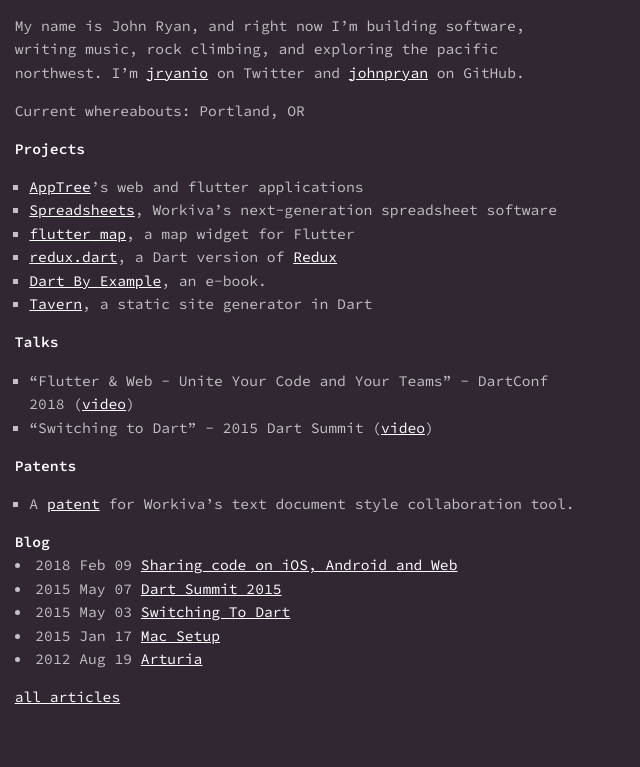
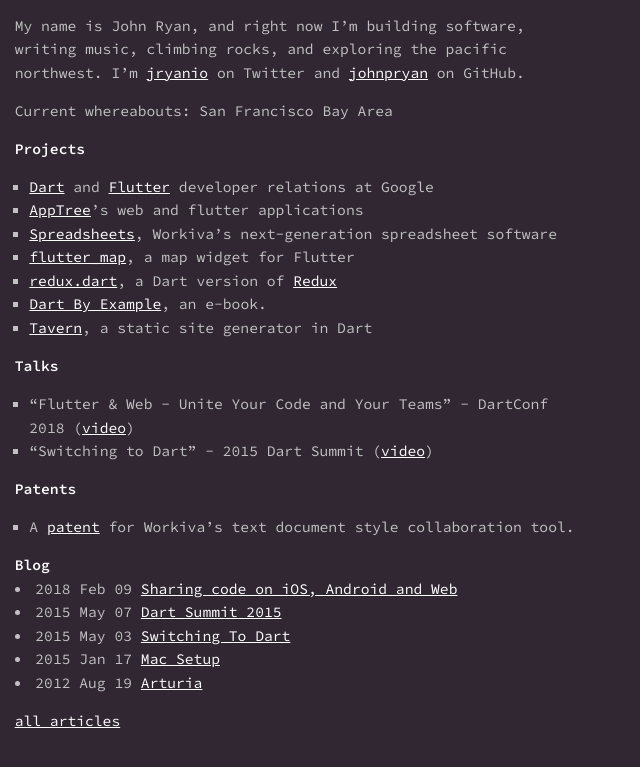
Before and after one commit to johnpryan/github-pages-src, a Jekyll site: the page built from index.md, in a window 1280 px wide. Shown: the top 767 px of the page, without its empty margins (0-640 px from the left). Built offline with Jekyll 4.4.1, drawn with Linux system fonts in a browser that asks for light colours.

Commit message:
Update index.md

```diff
--- a/index.md
+++ b/index.md
@@ -2,14 +2,15 @@
 layout: about
 ---
 
-My name is John Ryan, and right now I'm building software, writing music, rock
-climbing, and exploring the pacific northwest.
+My name is John Ryan, and right now I'm building software,
+writing music, climbing rocks, and exploring the pacific northwest.
 I'm [jryanio](http://twitter.com/jryanio) on Twitter and [johnpryan](http://github.com/johnpryan) on GitHub.
 
-Current whereabouts: Portland, OR
+Current whereabouts: San Francisco Bay Area
 
 ## Projects
 
+- [Dart][dart] and [Flutter][flutter] developer relations at Google
 - [AppTree][apptree]'s web and flutter applications
 - [Spreadsheets][spreadsheets], Workiva's next-generation spreadsheet software
 - [flutter_map][flutter-map], a map widget for Flutter
@@ -37,6 +38,8 @@
 
 [all articles](/all_articles.html)
 
+[dart]: https://dart.dev
+[flutter]: https://flutter.dev
 [apptree]: http://www.apptreerevolution.com/
 [spreadsheets]: https://success.workiva.com/explore/spreadsheets
 [tavern]: https://github.com/johnpryan/tavern
```
